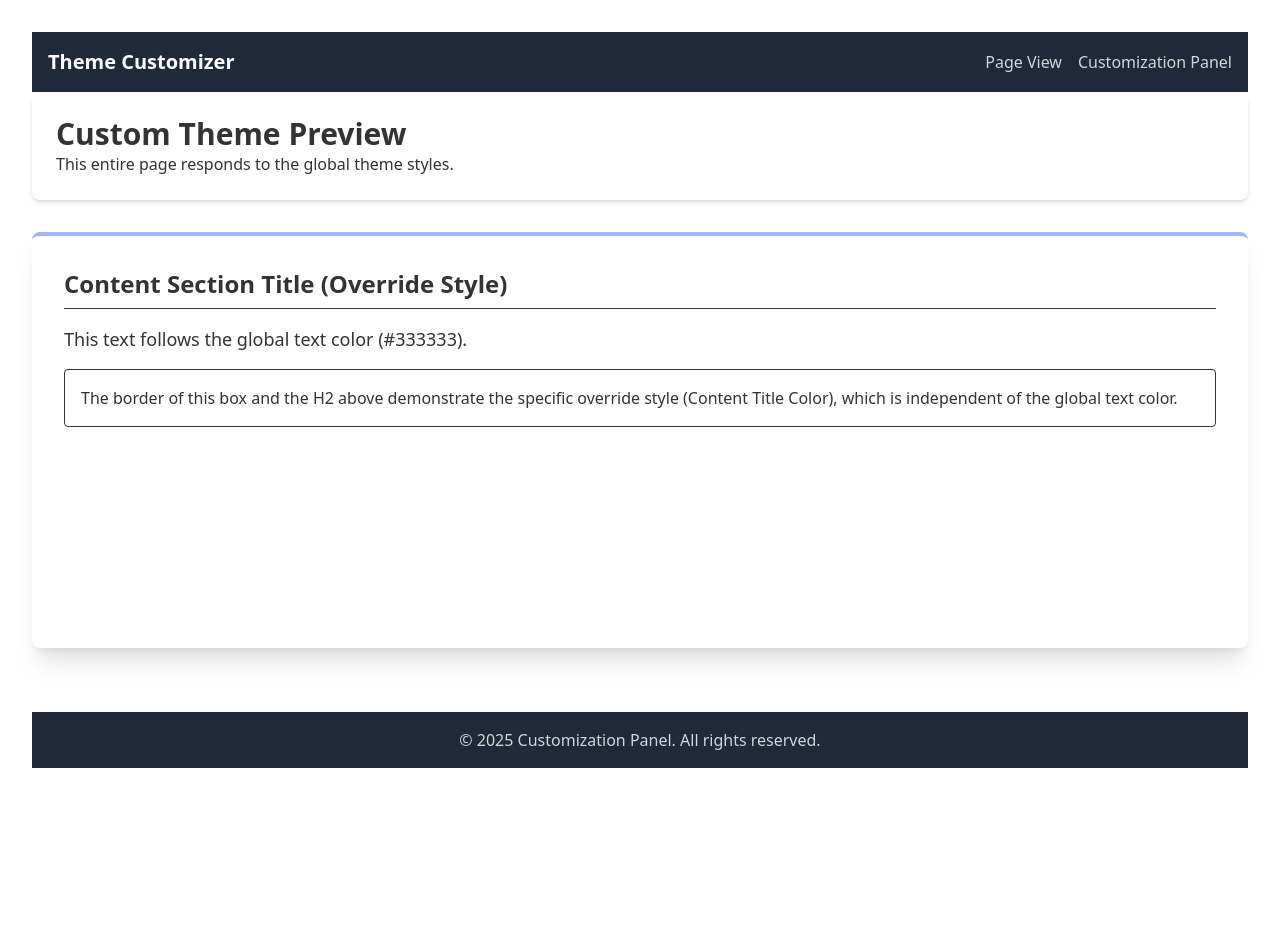
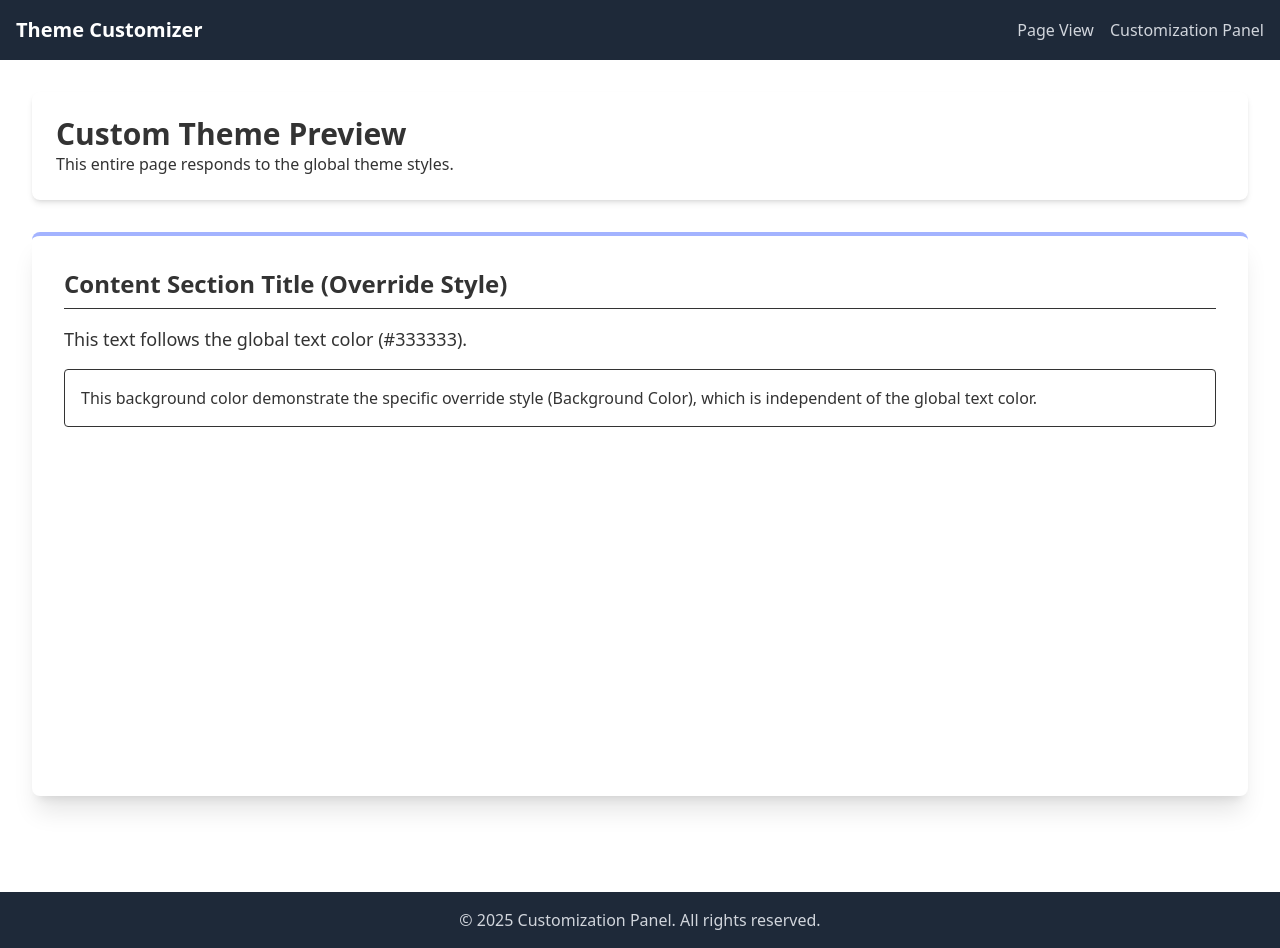
Before and after one commit to Niushae/customization-panel, a Vue app: page / in a window 1280 px wide. Before the commit the page ends 800 px from the top, so only its background shows below. Built offline with nearby package versions, Linux system fonts and the light colour scheme; the HTML template or start-up script is replaced by a standard one.

Commit message:
fix: Move navbar and footer components

```diff
--- a/src/App.vue
+++ b/src/App.vue
@@ -1,11 +1,15 @@
 <script setup lang="ts">
 import { RouterView } from 'vue-router'
+import NavbarComponent from '@/components/NavbarComponent.vue'
+import FooterComponent from '@/components/FooterComponent.vue'
 </script>
 
 <template>
+  <NavbarComponent />
   <div class="min-h-screen">
     <RouterView />
   </div>
+  <FooterComponent />
 </template>
 
 <style scoped></style>
--- a/src/views/PageView.vue
+++ b/src/views/PageView.vue
@@ -1,8 +1,6 @@
 <script setup lang="ts">
 import { computed } from 'vue'
 import { useThemeStore } from '@/stores/theme'
-import NavbarComponent from '@/components/NavbarComponent.vue'
-import FooterComponent from '@/components/FooterComponent.vue'
 
 const themeStore = useThemeStore()
 const layoutStyles = computed(() => themeStore.cssVariables)
@@ -10,8 +8,6 @@ const layoutStyles = computed(() => themeStore.cssVariables)
 
 <template>
   <div class="flex flex-col min-h-screen p-8 transition-colors duration-300" :style="layoutStyles">
-    <NavbarComponent />
-
     <header
       class="p-6 mb-8 shadow-md rounded-lg transition-colors duration-300"
       :style="{
@@ -37,14 +33,12 @@ const layoutStyles = computed(() => themeStore.cssVariables)
         Content Section Title (Override Style)
       </h2>
       <p class="text-lg">This text follows the global text color ({{ themeStore.globalText }}).</p>
-      <div class="mt-4 p-4 border rounded" :style="{ borderColor: 'var(--color-content-title)' }">
+      <section class="mt-4 p-4 border rounded" :style="{ backgroundColor: 'var(--color-section)' }">
         <p>
-          The border of this box and the H2 above demonstrate the specific override style (Content
-          Title Color), which is independent of the global text color.
+          This background color demonstrate the specific override style (Background Color), which is
+          independent of the global text color.
         </p>
-      </div>
+      </section>
     </main>
-
-    <FooterComponent />
   </div>
 </template>
```
